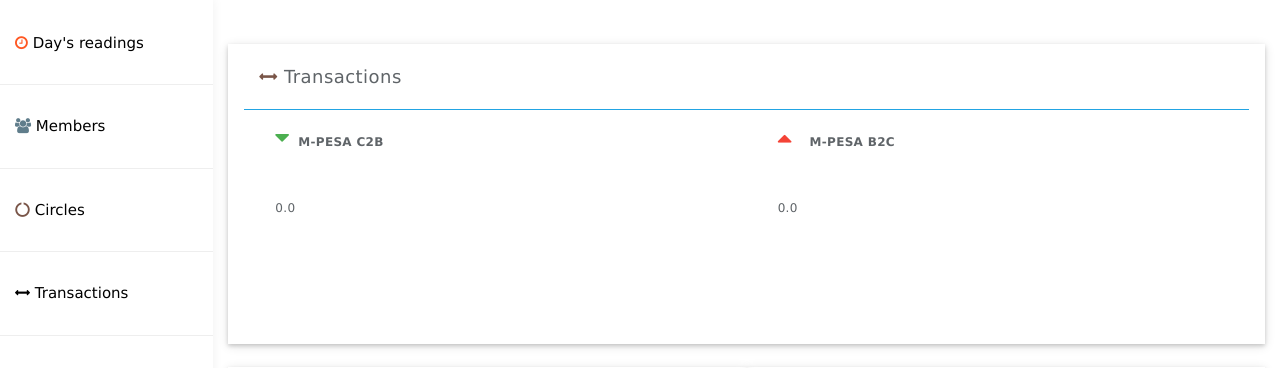
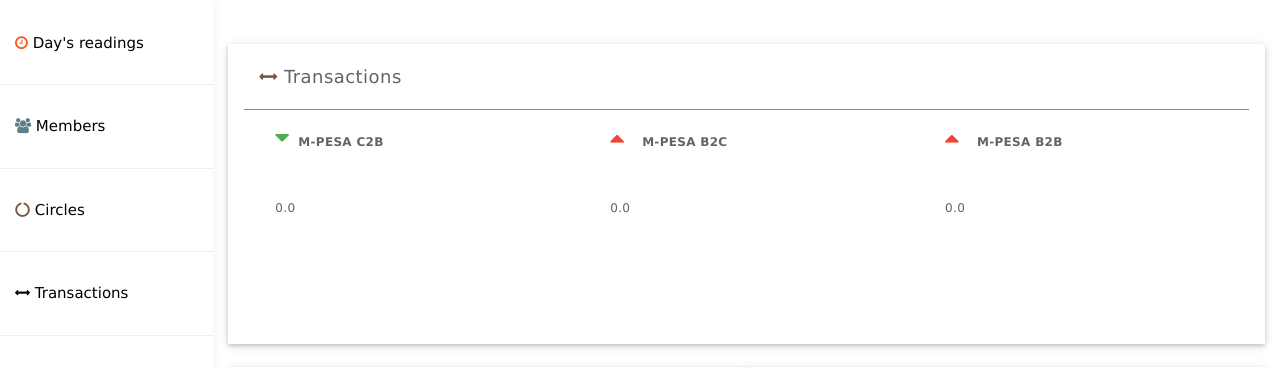
Before and after one commit to sammynjihia/OpenCircles, a Django app: page /app_admin/home in a window 1280 px wide. Shown: the part 51-419 px from the top of the page. Run offline with Django 3.2, Linux system fonts and the light colour scheme; a user stored in the database is signed in; data comes from the database, SQL or seed files in the repository; parts of the project's set-up code (start-up, migrations or seed data) failed here and were passed over; some libraries are stand-ins or nearby versions.

Commit message:
modified:   app_admin/members_utils.py 	modified:   app_admin/templates/app_admin/base_dashboard.html 	modified:   app_admin/templates/app_admin/chats.html 	modified:   app_admin/templates/app_admin/wallet_transactions_analytics.html 	modified:   app_admin/transactions_utils.py 	modified:   app_admin/views.py

```diff
--- a/app_admin/members_utils.py
+++ b/app_admin/members_utils.py
@@ -23,7 +23,7 @@
 
     @staticmethod
     def get_all_members():
-        return Member.objects.all()
+        return Member.objects.all().order_by('-time_registered')
 
     @staticmethod
     def search_for_member(search_val):
--- a/app_admin/templates/app_admin/base_dashboard.html
+++ b/app_admin/templates/app_admin/base_dashboard.html
@@ -172,7 +172,7 @@
               <i class="fa fa-arrows-h w3-text-brown"></i> Transactions
             </div>
             <div class="w3-row">
-              <div class="w3-col l6 m6 s6 w3-container">
+              <div class="w3-col l4 m4 s4 w3-container">
                 <div class="panel-heading w3-small">
                   <b><i class="fa fa-caret-down fa-2x w3-text-green"></i>&nbsp;&nbsp;M-PESA C2B</b>
                 </div>
@@ -180,12 +180,20 @@
                     {{ wallet_transactions.mpesa_c2b|intcomma}}
                 </div>
               </div>
-              <div class="w3-col l6 m6 s6 w3-container">
+              <div class="w3-col l4 m4 s4 w3-container">
                 <div class="panel-heading w3-small">
                   <b><i class="fa fa-caret-up fa-2x w3-text-red"></i> &nbsp;&nbsp; M-PESA B2C</b>
                 </div>
                 <div class="panel-heading  w3-small">
                     {{ wallet_transactions.mpesa_b2c|intcomma }}
+                </div>
+              </div>
+              <div class="w3-col l4 m4 s4 w3-container">
+                <div class="panel-heading w3-small">
+                  <b><i class="fa fa-caret-up fa-2x w3-text-red"></i> &nbsp;&nbsp; M-PESA B2B</b>
+                </div>
+                <div class="panel-heading  w3-small">
+                    {{ wallet_transactions.mpesa_b2b|intcomma }}
                 </div>
               </div>
             </div>
--- a/app_admin/templates/app_admin/wallet_transactions_analytics.html
+++ b/app_admin/templates/app_admin/wallet_transactions_analytics.html
@@ -63,6 +63,7 @@
                         <table class="w3-table w3-striped">
                             <thead class="w3-grey w3-text-white">
                                 <tr>
+                                    <td>#</td>
                                     <td>Transaction code</td>
                                     <td>Time</td>
                                     <td>Amount</td>
@@ -75,6 +76,7 @@
                             <tbody id="transactions-table">
                                 {% for obj in transactions %}
                                     <tr>
+                                        <td>{{ forloop.counter }}</td>
                                         <td>
                                             <a href="{% url 'app_admin:view_transaction_details' transaction_id=obj.id %}">
                                                {{ obj.transaction_code }}
--- a/app_admin/transactions_utils.py
+++ b/app_admin/transactions_utils.py
@@ -112,10 +112,13 @@
             res_json = json.loads(transaction_obj.Response.strip())
             if transaction_obj.TransactionType.strip() == 'C2B':
                 amount = res_json['TransAmount']
-            elif transaction_obj.TransactionType.strip() == 'B2C':
+            elif transaction_obj.TransactionType.strip() == 'B2C' or transaction_obj.TransactionType.strip() == 'B2B':
                 res_params = res_json['Result']['ResultParameters']['ResultParameter']
                 for param in res_params:
                     if param['Key'] == 'TransactionAmount':
+                        amount = param['Value']
+                        break
+                    if param['Key'] == 'Amount':
                         amount = param['Value']
                         break
         except Exception as e:
@@ -269,7 +272,8 @@
 
         trx_objs = Transactions.objects.filter(transaction_time__range=(
             datetime.datetime.combine(search_date, datetime.time.min),
-            datetime.datetime.combine(search_date, datetime.time.max)), source__icontains=source).order_by('transaction_time')
+            datetime.datetime.combine(search_date, datetime.time.max)), source__icontains=source)\
+            .order_by('-transaction_time')
         total = trx_objs.aggregate(total=Sum('transaction_amount'))
         print(trx_objs)
         if trx_objs.__len__() is not 0:
--- a/app_admin/views.py
+++ b/app_admin/views.py
@@ -63,16 +63,24 @@
 
 @login_required(login_url='app_admin:login_page')
 def home_page(request):
-    mpesa_c2b =transactions_utils.TransactionUtils.get_transactions_by_day_and_source(datetime.datetime.today(), 'MPESA C2B')
+    mpesa_c2b =transactions_utils.TransactionUtils.get_transactions_by_day_and_source(datetime.datetime.today(),
+                                                                                      'MPESA C2B')
     mpesa_c2b_total = 0.00
-    mpesa_b2c =transactions_utils.TransactionUtils.get_transactions_by_day_and_source(datetime.datetime.today(), 'MPESA B2C')
+    mpesa_b2c =transactions_utils.TransactionUtils.get_transactions_by_day_and_source(datetime.datetime.today(),
+                                                                                      'MPESA B2C')
     mpesa_b2c_total = 0.00
+    mpesa_b2b = transactions_utils.TransactionUtils.get_transactions_by_day_and_source(datetime.datetime.today(),
+                                                                                       'MPESA B2B')
+    mpesa_b2b_total = 0.00
 
     if mpesa_c2b is not None:
         mpesa_c2b_total = mpesa_c2b['total_amount']
 
     if mpesa_b2c is not None:
         mpesa_b2c_total = mpesa_b2c['total_amount']
+
+    if mpesa_b2b is not None:
+        mpesa_b2b_total = mpesa_b2b['total_amount']
 
     context = {
         'member': {
@@ -116,7 +124,8 @@
         },
         'wallet_transactions': {
             'mpesa_c2b': mpesa_c2b_total,
-            'mpesa_b2c': mpesa_b2c_total
+            'mpesa_b2c': mpesa_b2c_total,
+            'mpesa_b2b': mpesa_b2b_total
         }
     }
     return render(request, 'app_admin/base_dashboard.html', context)
@@ -231,10 +240,13 @@
             res_json = json.loads(obj.Response.strip())
             if obj.TransactionType.strip() == 'C2B':
                 amount = res_json['TransAmount']
-            elif obj.TransactionType.strip() == 'B2C':
+            elif obj.TransactionType.strip() == 'B2C' or obj.TransactionType.strip() == 'B2B':
                 res_params = res_json['Result']['ResultParameters']['ResultParameter']
                 for param in res_params:
                     if param['Key'] == 'TransactionAmount':
+                        amount = param['Value']
+                        break
+                    if param['Key'] == 'Amount':
                         amount = param['Value']
                         break
         except Exception as e:
@@ -410,8 +422,30 @@
 
 @login_required(login_url='app_admin:login_page')
 def chats_list(request):
+    chat_objs =  chat_utils.ChatUtils.get_pending_chats()
+    chats = []
+    for obj in chat_objs:
+        url_exist = False
+        image_url = ''
+        try:
+            image_url = obj.owner.passport_image.url
+            url_exist = True
+            if len(image_url) == 0:
+                url_exist = False
+        except:
+            url_exist = False
+
+
+        chats.append({'id': obj.id,
+                  'name': "{} {}".format(obj.owner.user.first_name, obj.owner.user.last_name),
+                  'time_chat_sent': obj.time_chat_sent,
+                  'body': obj.body,
+                  'has_been_responded_to':obj.has_been_responded_to,
+                  'url_exist': url_exist,
+                  'image_url': image_url
+                  } )
     context = {
-        'chats': chat_utils.ChatUtils.get_pending_chats()
+        'chats':chats
     }
     return render(request, 'app_admin/chats.html', context)
 
```
Also changed, not shown: app_admin/templates/app_admin/chats.html (+6 -2 lines).
